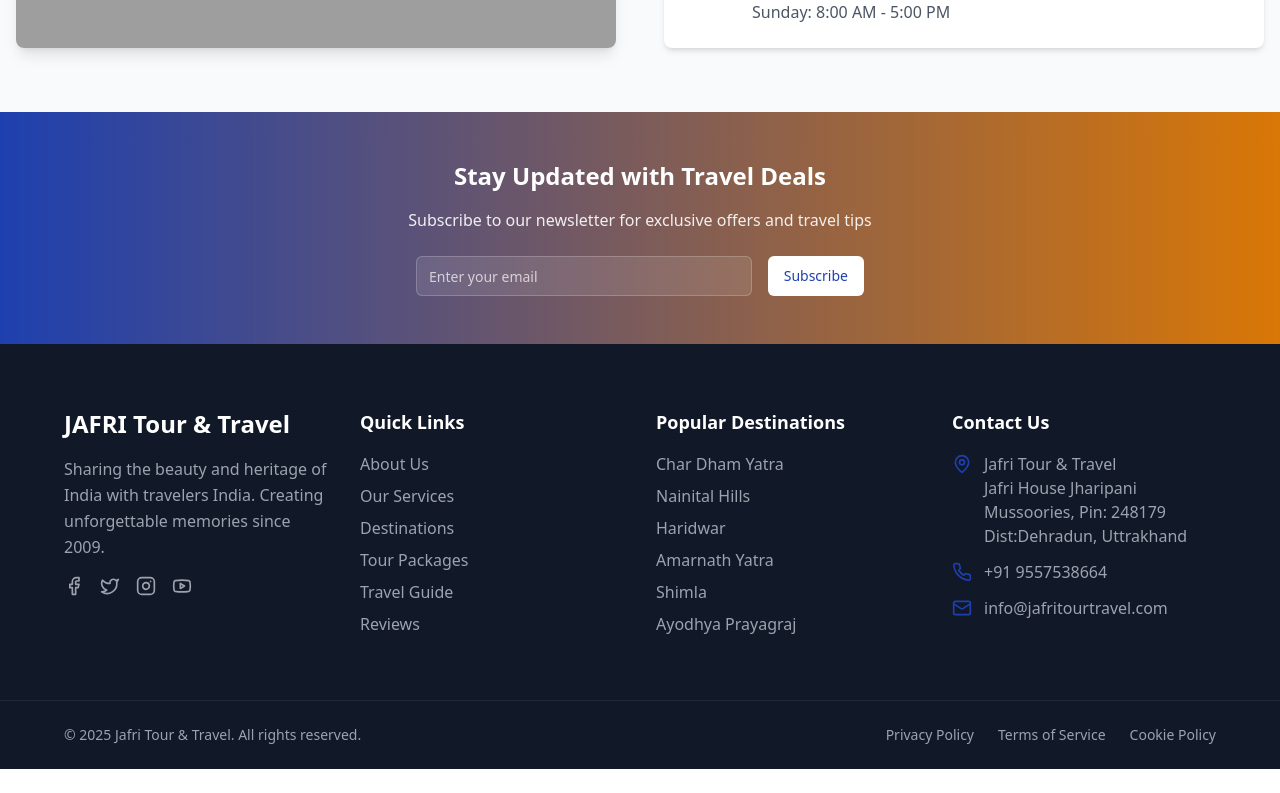
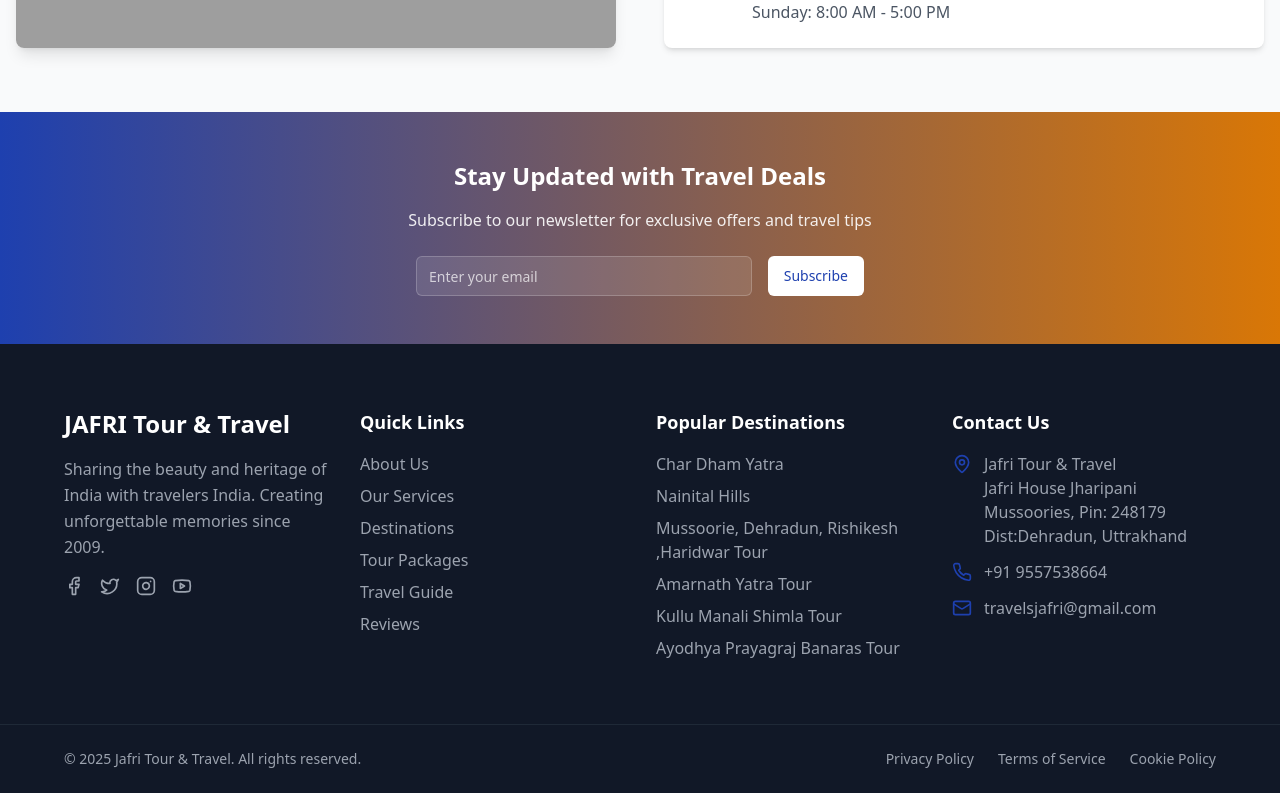
Before and after one commit to HusainGhulam/TourTravel, a React (Vite) app: page /contact in a window 1280 px wide. Shown: the part 1132-1925 px from the top of the page. Before the commit the page ends 1901 px from the top, so only its background shows below. Built offline with nearby package versions, Linux system fonts and the light colour scheme; grey boxes are pictures that could not be loaded.

Commit message:
update footer

```diff
--- a/src/components/Footer.tsx
+++ b/src/components/Footer.tsx
@@ -62,10 +62,17 @@ const Footer = () => {
             <div>
               <h4 className="text-lg font-semibold mb-4">Popular Destinations</h4>
               <ul className="space-y-2">
-                {['Char Dham Yatra', 'Nainital Hills', 'Haridwar', 'Amarnath Yatra', 'Shimla', 'Ayodhya Prayagraj'].map((destination) => (
-                  <li key={destination}>
-                    <a href="#" className="text-gray-400 hover:text-travel-ocean transition-colors">
-                      {destination}
+                {[
+                  { name: 'Char Dham Yatra', slug: 'char-dham-yatra' },
+                  { name: 'Nainital Hills', slug: 'nainital-hills-lakes' },
+                  { name: 'Mussoorie, Dehradun, Rishikesh ,Haridwar Tour', slug: 'mussoorie-dehradun-rishikesh-haridwar' },
+                  { name: 'Amarnath Yatra Tour', slug: 'amarnath-yatra' },
+                  { name: 'Kullu Manali Shimla Tour', slug: 'kullu-manali-shimla' },
+                  { name: 'Ayodhya Prayagraj Banaras Tour', slug: 'ayodhya-prayagraj-banaras' },
+                ].map((destination) => (
+                  <li key={destination.slug}>
+                    <a href={`/tour-details/${destination.slug}`} className="text-gray-400 hover:text-travel-ocean transition-colors">
+                      {destination.name}
                     </a>
                   </li>
                 ))}
@@ -90,7 +97,7 @@ const Footer = () => {
                 </div>
                 <div className="flex items-center space-x-3">
                   <Mail className="h-5 w-5 text-travel-ocean flex-shrink-0" />
-                  <span className="text-gray-400">info@jafritourtravel.com</span>
+                  <span className="text-gray-400">travelsjafri@gmail.com</span>
                 </div>
               </div>
             </div>
--- a/src/pages/Contact.tsx
+++ b/src/pages/Contact.tsx
@@ -21,7 +21,7 @@ const contactInfo = [
   {
     icon: Mail,
     title: "Email Us",
-    details: ["info@Jafri.com", "support@Jafri.com"]
+    details: ["travelsjafri@gmail.com", "zackJafri@gmail.com"]
   },
   {
     icon: Clock,
--- a/src/pages/TourDetails.tsx
+++ b/src/pages/TourDetails.tsx
@@ -1279,11 +1279,11 @@ const TourDetails = () => {
                       </div>
                       <div className="flex items-center">
                         <Mail className="h-4 w-4 mr-2 text-travel-primary" />
-                        <span>info@jafritravel.com</span>
+                        <span>travelsjafri@gmail.com</span>
                       </div>
                       <div className="flex items-center">
                         <Globe className="h-4 w-4 mr-2 text-travel-primary" />
-                        <span>www.jafritravel.com</span>
+                        <span>www.jafritourntravel.com</span>
                       </div>
                     </div>
                   </div>
```
